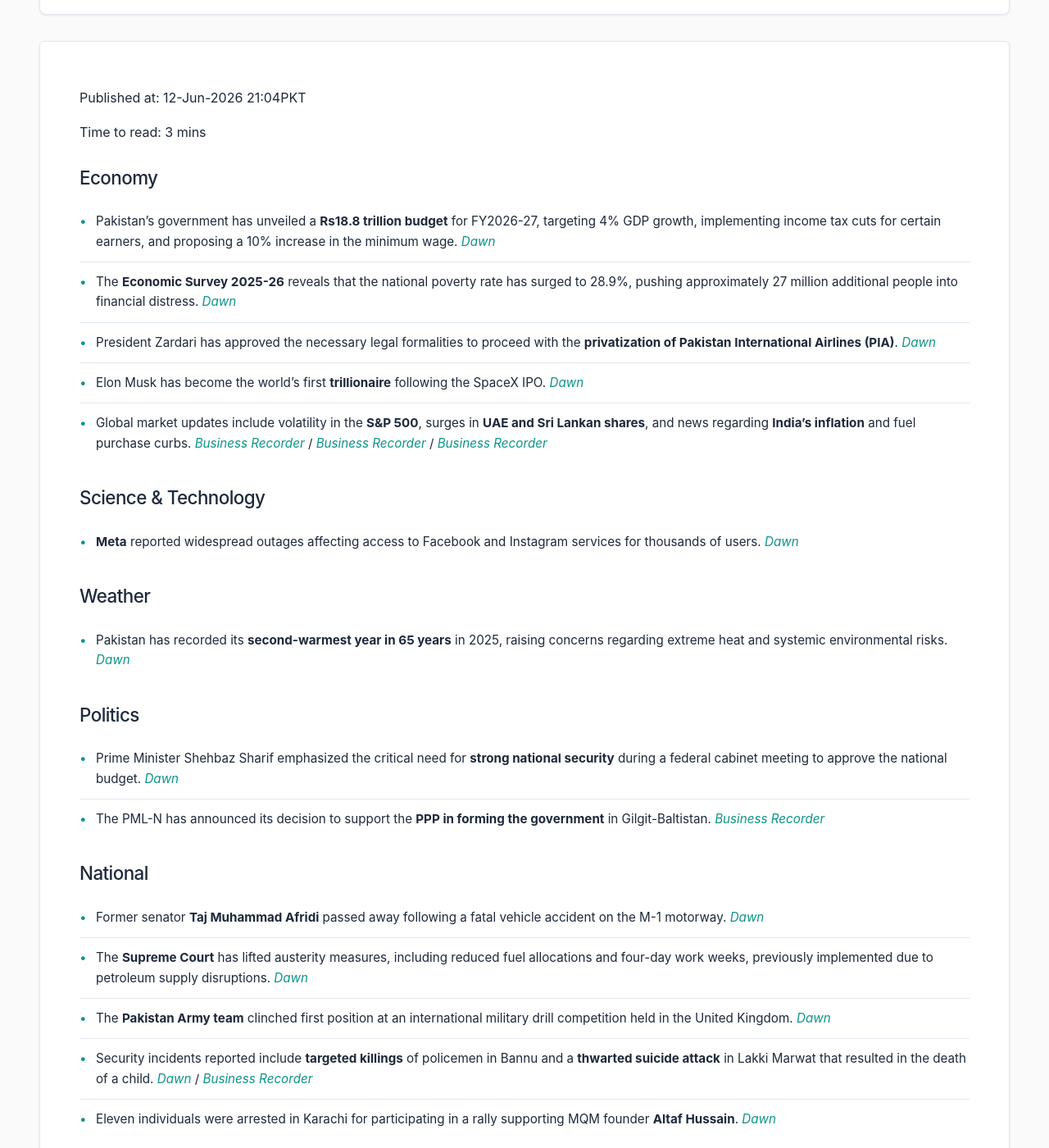
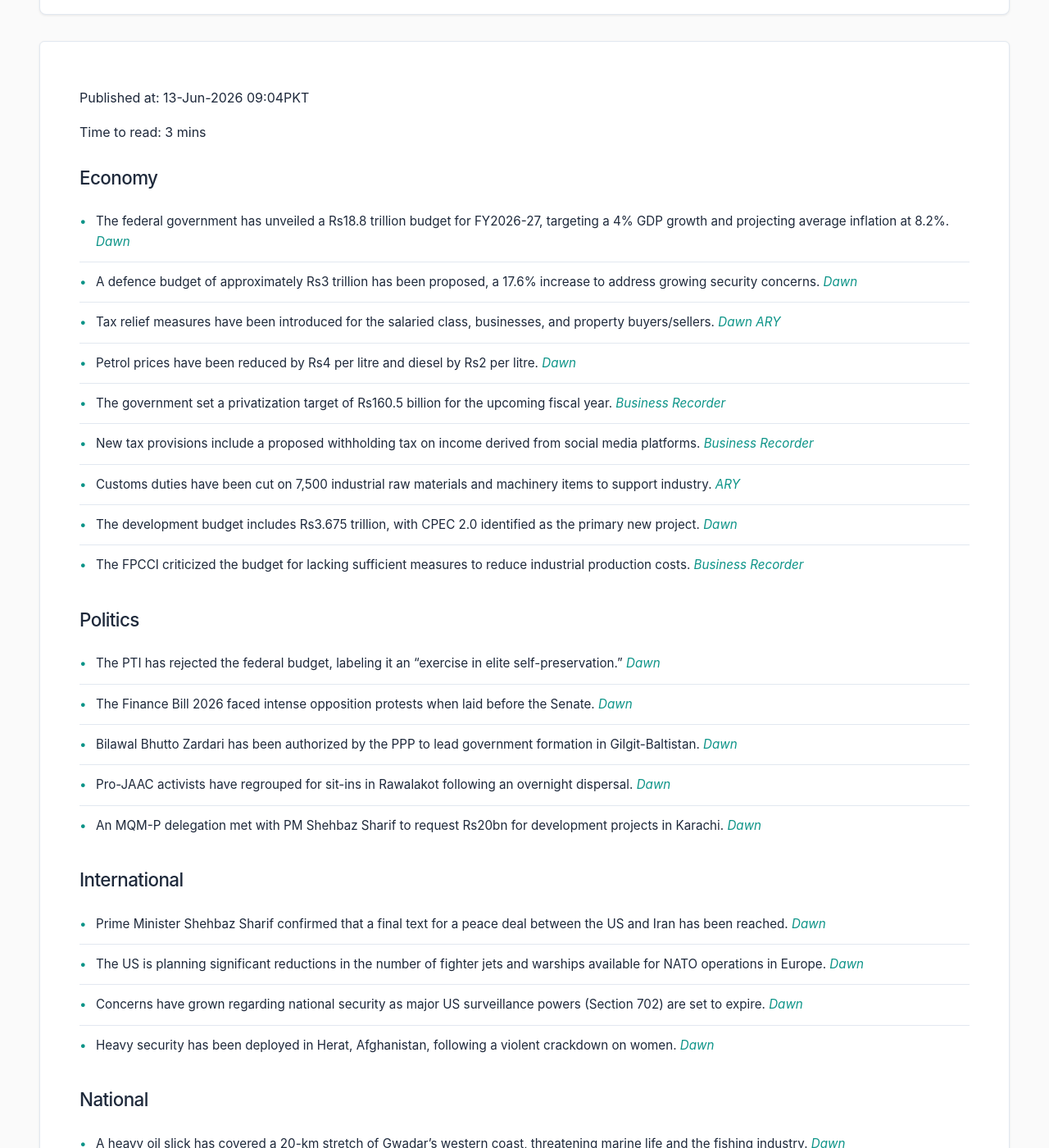
Before and after one commit to zsubzwary/news, a Jekyll site: the page built from en/index.md, in a window 1280 px wide and 1400 px high, scrolled down 209 px. Shown: the whole window at 82% size. Built offline with Jekyll 4.4.1, drawn with Linux system fonts in a browser that asks for light colours; some web fonts are replaced; comment, search, counter and statistics services are not loaded; some of the changed text lies outside the part shown.

Commit message:
DateTime; 2026-06-13T04:04:29.904Z

```diff
--- a/en/index.md
+++ b/en/index.md
@@ -4,45 +4,45 @@ title: Pakistan News Briefing
 lang: en
 ---
 
-Published at: 12-Jun-2026 21:04PKT
+Published at: 13-Jun-2026 09:04PKT
 
 Time to read: 3 mins
 
 ### Economy
-- Pakistan's government has unveiled a **Rs18.8 trillion budget** for FY2026-27, targeting 4% GDP growth, implementing income tax cuts for certain earners, and proposing a 10% increase in the minimum wage. *[Dawn](https://www.dawn.com/news/2007283/govt-unveils-rs188tr-budget-for-fy2026-27-gdp-growth-targeted-at-4pc)*
-- The **Economic Survey 2025-26** reveals that the national poverty rate has surged to 28.9%, pushing approximately 27 million additional people into financial distress. *[Dawn](https://www.dawn.com/news/2007204/economic-survey-2026-27-poverty-surges-7pc-pushing-27m-people-into-financial-distress)*
-- President Zardari has approved the necessary legal formalities to proceed with the **privatization of Pakistan International Airlines (PIA)**. *[Dawn](https://www.dawn.com/news/2007262/president-zardari-approves-bill-fulfilling-all-legal-formalities-for-pias-privatisation)*
-- Elon Musk has become the world's first **trillionaire** following the SpaceX IPO. *[Dawn](https://www.dawn.com/news/2007278/spacex-ipo-makes-elon-musk-the-worlds-first-trillionaire)*
-- Global market updates include volatility in the **S&P 500**, surges in **UAE and Sri Lankan shares**, and news regarding **India's inflation** and fuel purchase curbs. *[Business Recorder](https://www.brecorder.com/news/40425241/sampp-500-volatile-in-choppy-trading-mideast-deal-spacex-debut-in-focus)* / *[Business Recorder](https://www.brecorder.com/news/40425232/uae-shares-hit-two-month-high-as-hopes-grow-for-iran-us-deal)* / *[Business Recorder](https://www.brecorder.com/news/40425226/indias-inflation-accelerates-to-3.93-in-may-remains-a-tad-below-rbi-target)*
-
-### Science & Technology
-- **Meta** reported widespread outages affecting access to Facebook and Instagram services for thousands of users. *[Dawn](https://www.dawn.com/news/2007342/metas-social-networks-down-for-thousands-of-users)*
-
-### Weather
-- Pakistan has recorded its **second-warmest year in 65 years** in 2025, raising concerns regarding extreme heat and systemic environmental risks. *[Dawn](https://www.dawn.com/news/2007224/pakistan-experiences-back-to-back-warmest-years)*
+- The federal government has unveiled a Rs18.8 trillion budget for FY2026-27, targeting a 4% GDP growth and projecting average inflation at 8.2%. *[Dawn](https://www.dawn.com/news/2007283/govt-unveils-rs188tr-budget-for-fy2026-27-gdp-growth-targeted-at-4pc)*
+- A defence budget of approximately Rs3 trillion has been proposed, a 17.6% increase to address growing security concerns. *[Dawn](https://www.dawn.com/news/2007456/budget-2026-27-defence-gets-rs3tr-amid-security-concerns)*
+- Tax relief measures have been introduced for the salaried class, businesses, and property buyers/sellers. *[Dawn](https://www.dawn.com/news/2007489/budget-offers-tax-break-to-salaried-class-businesses)* *[ARY](https://arynews.tv/filers-incentives-in-budget-2026-27)*
+- Petrol prices have been reduced by Rs4 per litre and diesel by Rs2 per litre. *[Dawn](https://www.dawn.com/news/2007376/govt-slashes-petrol-price-by-rs4-diesel-by-rs2)*
+- The government set a privatization target of Rs160.5 billion for the upcoming fiscal year. *[Business Recorder](https://www.brecorder.com/news/40425327/rs1605bn-sell-off-target-set)*
+- New tax provisions include a proposed withholding tax on income derived from social media platforms. *[Business Recorder](https://www.brecorder.com/news/40425326/tax-proposed-on-income-from-social-media-platforms)*
+- Customs duties have been cut on 7,500 industrial raw materials and machinery items to support industry. *[ARY](https://arynews.tv/pakistan-government-cuts-duties-on-raw-materials)*
+- The development budget includes Rs3.675 trillion, with CPEC 2.0 identified as the primary new project. *[Dawn](https://www.dawn.com/news/2007461/budget-2026-27-cpec-20-only-new-project-in-rs36tr-development-kitty)*
+- The FPCCI criticized the budget for lacking sufficient measures to reduce industrial production costs. *[Business Recorder](https://www.brecorder.com/news/40425328/budget-lacks-measures-to-boost-production-fpcci)*
 
 ### Politics
-- Prime Minister Shehbaz Sharif emphasized the critical need for **strong national security** during a federal cabinet meeting to approve the national budget. *[Dawn](https://www.dawn.com/news/2007306/pm-shehbaz-stresses-importance-of-strong-security-ahead-of-budget-presentation)*
-- The PML-N has announced its decision to support the **PPP in forming the government** in Gilgit-Baltistan. *[Business Recorder](https://www.brecorder.com/news/40425244/pm-shehbaz-invites-majority-party-ppp-to-form-govt-in-gb)*
+- The PTI has rejected the federal budget, labeling it an "exercise in elite self-preservation." *[Dawn](https://www.dawn.com/news/2007345/pti-rejects-federal-budget-for-fy2026-27-terms-it-an-exercise-in-elite-self-preservation)*
+- The Finance Bill 2026 faced intense opposition protests when laid before the Senate. *[Dawn](https://www.dawn.com/news/2007481/finance-bill-2026-laid-before-senate-amid-opposition-uproar)*
+- Bilawal Bhutto Zardari has been authorized by the PPP to lead government formation in Gilgit-Baltistan. *[Dawn](https://www.dawn.com/news/2007363/bilawal-welcomes-invitation-to-form-ppp-govt-in-gb-expresses-gratitude-to-pm-shehbaz)*
+- Pro-JAAC activists have regrouped for sit-ins in Rawalakot following an overnight dispersal. *[Dawn](https://www.dawn.com/news/2007488/thousands-rejoin-ajk-sit-ins-after-overnight-dispersal)*
+- An MQM-P delegation met with PM Shehbaz Sharif to request Rs20bn for development projects in Karachi. *[Dawn](https://www.dawn.com/news/2007301/mqm-p-delegation-calls-on-pm-shehbaz-ahead-of-budget-party-leader-says-rs20bn-allocation-sought-for-karachi-projects)*
+
+### International
+- Prime Minister Shehbaz Sharif confirmed that a final text for a peace deal between the US and Iran has been reached. *[Dawn](https://www.dawn.com/news/2007361/peace-has-never-been-this-close-pm-shehbaz-says-text-of-final-us-iran-peace-deal-agreed-upon)*
+- The US is planning significant reductions in the number of fighter jets and warships available for NATO operations in Europe. *[Dawn](https://www.dawn.com/news/2007460/us-plans-big-cut-to-fighter-jets-warships-for-nato-nyt)*
+- Concerns have grown regarding national security as major US surveillance powers (Section 702) are set to expire. *[Dawn](https://www.dawn.com/news/2007459/us-spy-powers-lapse-raises-world-cup-concerns)*
+- Heavy security has been deployed in Herat, Afghanistan, following a violent crackdown on women. *[Dawn](https://www.dawn.com/news/2007458/heavy-security-on-herat-streets-amid-deadly-crackdown-against-women)*
 
 ### National
-- Former senator **Taj Muhammad Afridi** passed away following a fatal vehicle accident on the M-1 motorway. *[Dawn](https://www.dawn.com/news/2007313/former-senator-taj-afridi-dies-in-m-1-motorway-crash)*
-- The **Supreme Court** has lifted austerity measures, including reduced fuel allocations and four-day work weeks, previously implemented due to petroleum supply disruptions. *[Dawn](https://www.dawn.com/news/2007324/supreme-court-to-lift-austerity-measures-from-june-15)*
-- The **Pakistan Army team** clinched first position at an international military drill competition held in the United Kingdom. *[Dawn](https://www.dawn.com/news/2007266/pakistan-secures-top-position-at-international-military-drill-competition-in-uk-ispr)*
-- Security incidents reported include **targeted killings** of policemen in Bannu and a **thwarted suicide attack** in Lakki Marwat that resulted in the death of a child. *[Dawn](https://www.dawn.com/news/2007254/2-policemen-martyred-in-separate-targeted-attacks-in-bannu)* / *[Business Recorder](https://www.brecorder.com/news/40425231/child-martyred-five-injured-as-suicide-attack-bid-foiled-in-lakki-marwat)*
-- Eleven individuals were arrested in Karachi for participating in a rally supporting MQM founder **Altaf Hussain**. *[Dawn](https://www.dawn.com/news/2007280/11-arrested-in-karachi-for-slogans-flags-supporting-mqm-founder-altaf-hussain)*
-
-### International
-- **India and Bangladesh** have agreed to enhance cooperation through coordinated border patrols and intelligence sharing to manage migrant tensions. *[Dawn](https://www.dawn.com/news/2007264/bangladesh-india-to-coordinate-patrols-on-border-share-intelligence-amid-migrant-tensions)*
-- Diplomatic tensions persist regarding a **proposed memorandum** to end the conflict in the Gulf, with U.S. President Trump criticizing terms perceived to favor Iran. *[Business Recorder](https://www.brecorder.com/news/40425245/trump-bristles-over-memorandum-text-that-appears-to-favour-iran)*
-- Investigators are still analyzing evidence from the **Air India Boeing 787 crash** one year after the disaster. *[Business Recorder](https://www.brecorder.com/news/40425238/air-india-crash-one-year-on-no-final-report-timeline-as-families-seek-answers)*
+- A heavy oil slick has covered a 20-km stretch of Gwadar's western coast, threatening marine life and the fishing industry. *[Dawn](https://www.dawn.com/news/2007484/heavy-oil-slick-hits-gwadars-western-coast)*
+- Pakistan plans to modernize its motorways by implementing a cashless toll system. *[ARY](https://arynews.tv/pakistan-to-modernise-motorways-with-cashless-toll-system)*
+- Experts warn that Hyderabad could become a highly climate-vulnerable city by 2030 due to rising temperatures and water scarcity. *[Business Recorder](https://www.brecorder.com/news/40425275/hyderabad-may-emerge-as-climate-vulnerable-city-by-2030)*
+- The Sindh Governor has called for stronger enforcement of child protection laws on World Day Against Child Labour. *[Business Recorder](https://www.brecorder.com/news/40425271/world-day-against-child-labour-marked-nehal-urges-stronger-enforcement-of-protection-laws)*
+- The Federal Constitutional Court has announced revised office hours, moving to a five-day working week. *[Business Recorder](https://www.brecorder.com/news/40425269/fcc-announces-revised-office-hours)*
+- Rizwan Ahmed has been approved as the new Chairman of the Sindh Public Service Commission. *[Business Recorder](https://www.brecorder.com/news/40425273/rizwan-as-new-chief-of-spsc-governor-approves-appointment)*
 
 ### Sports
-- New Zealand cricket stalwart **Kane Williamson** has announced his retirement from international cricket. *[Business Recorder](https://www.brecorder.com/news/40425233/new-zealands-williamson-retires-from-internationals-after-stellar-16-year-career)*
-
-### Health
-- The **WHO** reports that Ebola is spreading into new areas within northeast DR Congo. *[ARY](https://arynews.tv/ebola-spreading-into-new-areas-in-northeast-dr-congo-who)*
+- Canada earned its first-ever World Cup point following a 1-1 draw against Bosnia-Herzegovina in Toronto. *[Dawn](https://www.dawn.com/news/2007443/canada-draw-with-bosnia-herzegovina-to-earn-first-ever-world-cup-point)*
+- Rumors regarding a Shakira body double have circulated during the 2026 World Cup show. *[ARY](https://arynews.tv/was-it-really-shakira-body-double-rumours-take-over-2026-world-cup-show)*
 
 ### Other
-- British pop art pioneer **David Hockney** has passed away in London. *[ARY](https://arynews.tv/david-hockney-impact-on-modern-art)*
-- **Taylor Swift** has become the youngest woman ever inducted into the Songwriters Hall of Fame. *[Business Recorder](https://www.brecorder.com/news/40425236/taylor-swift-becomes-youngest-woman-in-songwriters-hall-of-fame)*
+- Margaret Kerry, the original model for Tinker Bell, has passed away. *[ARY](https://arynews.tv/margaret-kerry-original-tinker-bell-model-dies-cause-of-death-revealed)*
```
